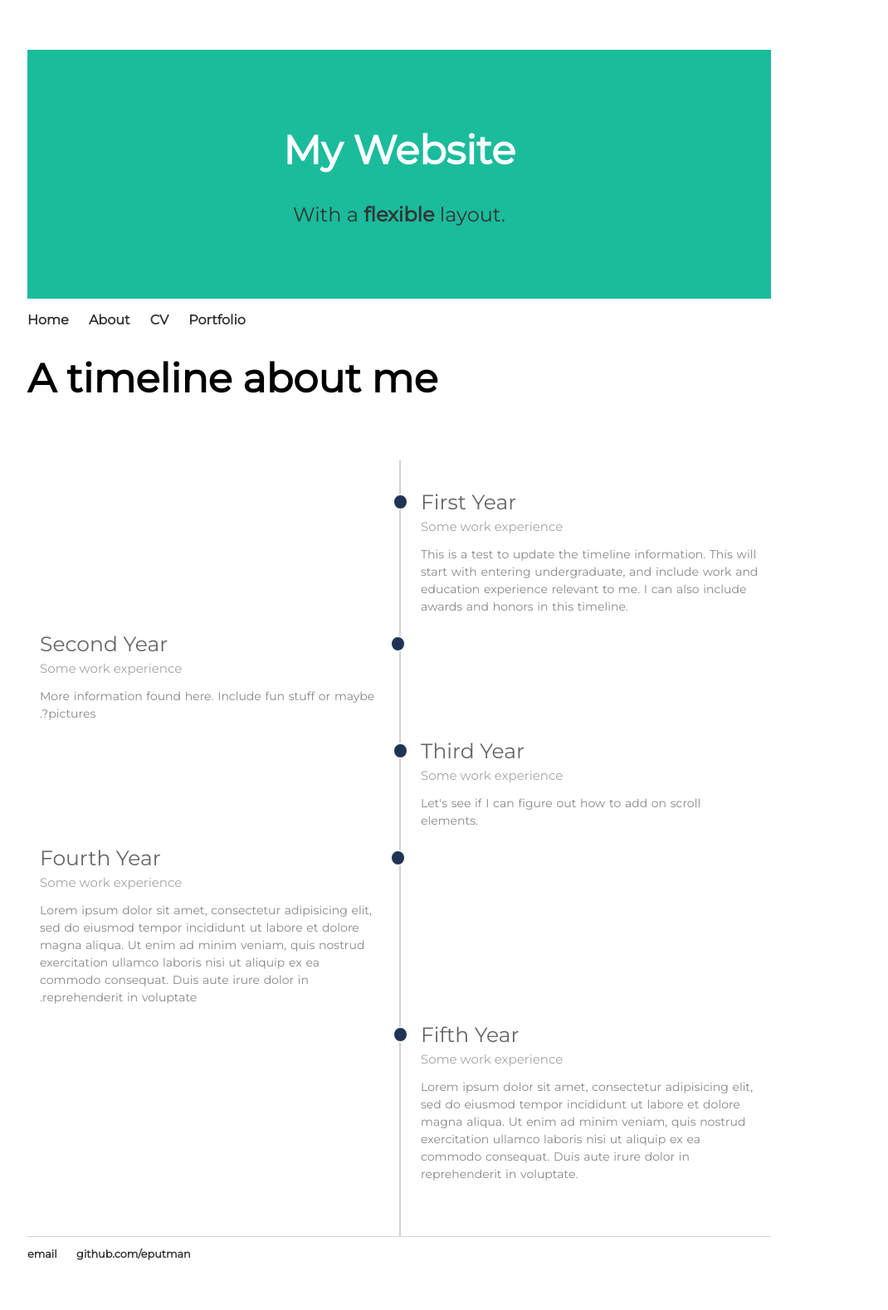
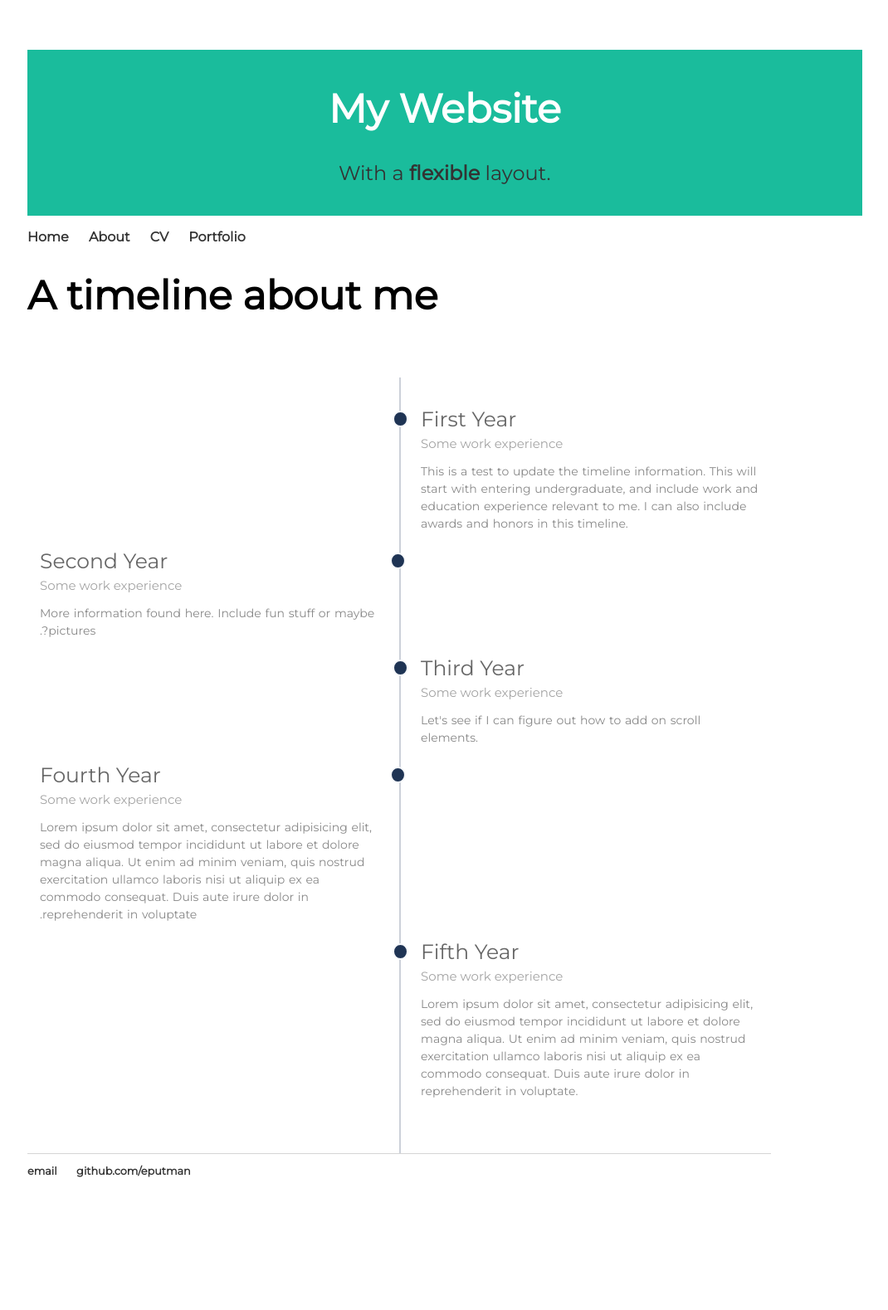
Before and after one commit to eputman/eputman.github.io, a Jekyll site: the page built from about/index.html, in a window 1280 px wide. Shown: the whole page at 83% size, without its empty margins (159-1229 px from the left). Built offline with Jekyll 4.4.1, drawn with Linux system fonts in a browser that asks for light colours; after the commit the page ends 1479 px from its top, so only the background shows below that.

Commit message:
Update timeline.css
Header width 110%

```diff
--- a/css/timeline.css
+++ b/css/timeline.css
@@ -2,7 +2,8 @@
 
 /* Header */
 .header {
-  padding: 60px;
+  padding: 10px;
+  width: 110%;
   text-align: center;
   background: #1abc9c;
   color: white;
```
